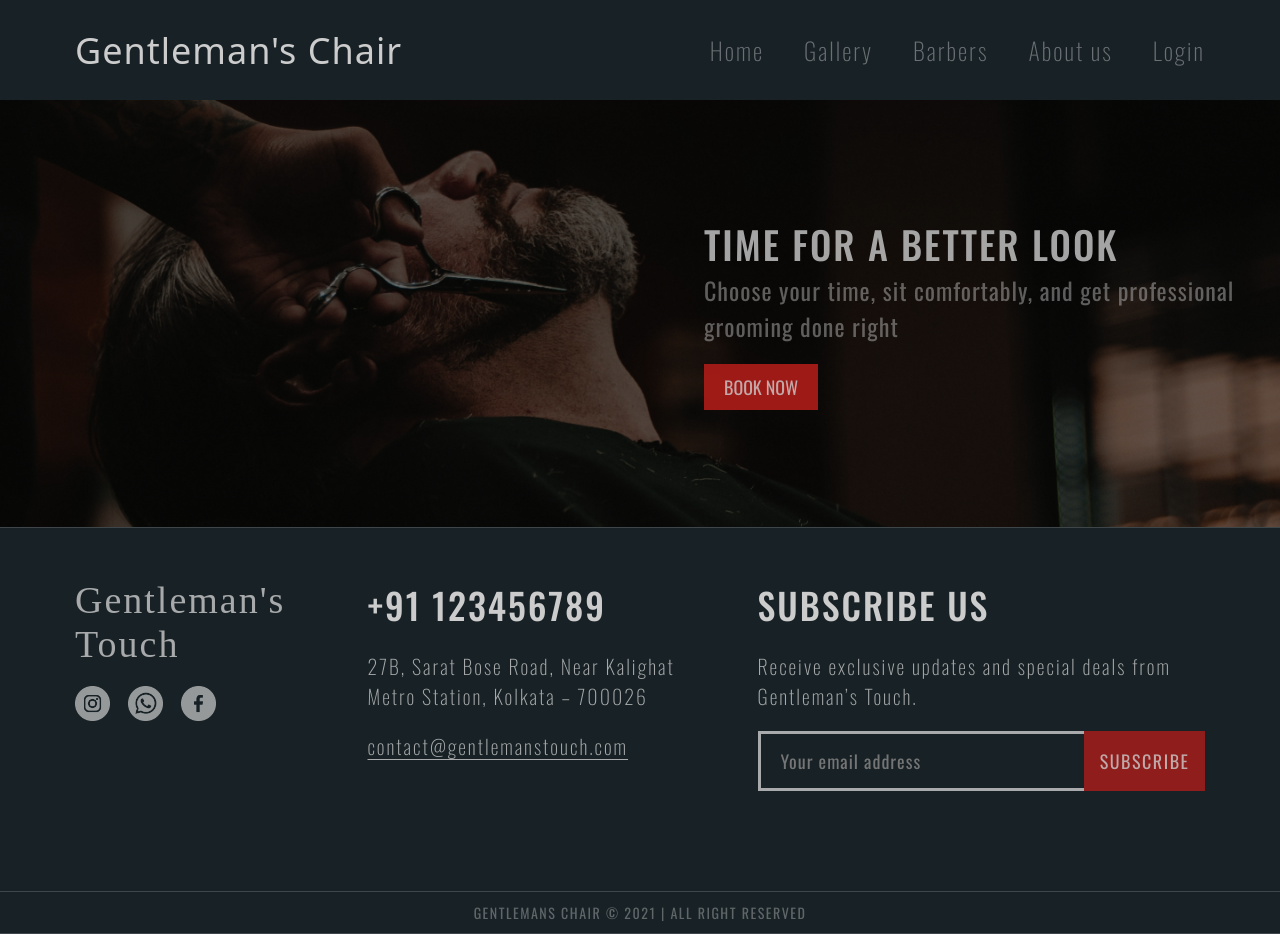
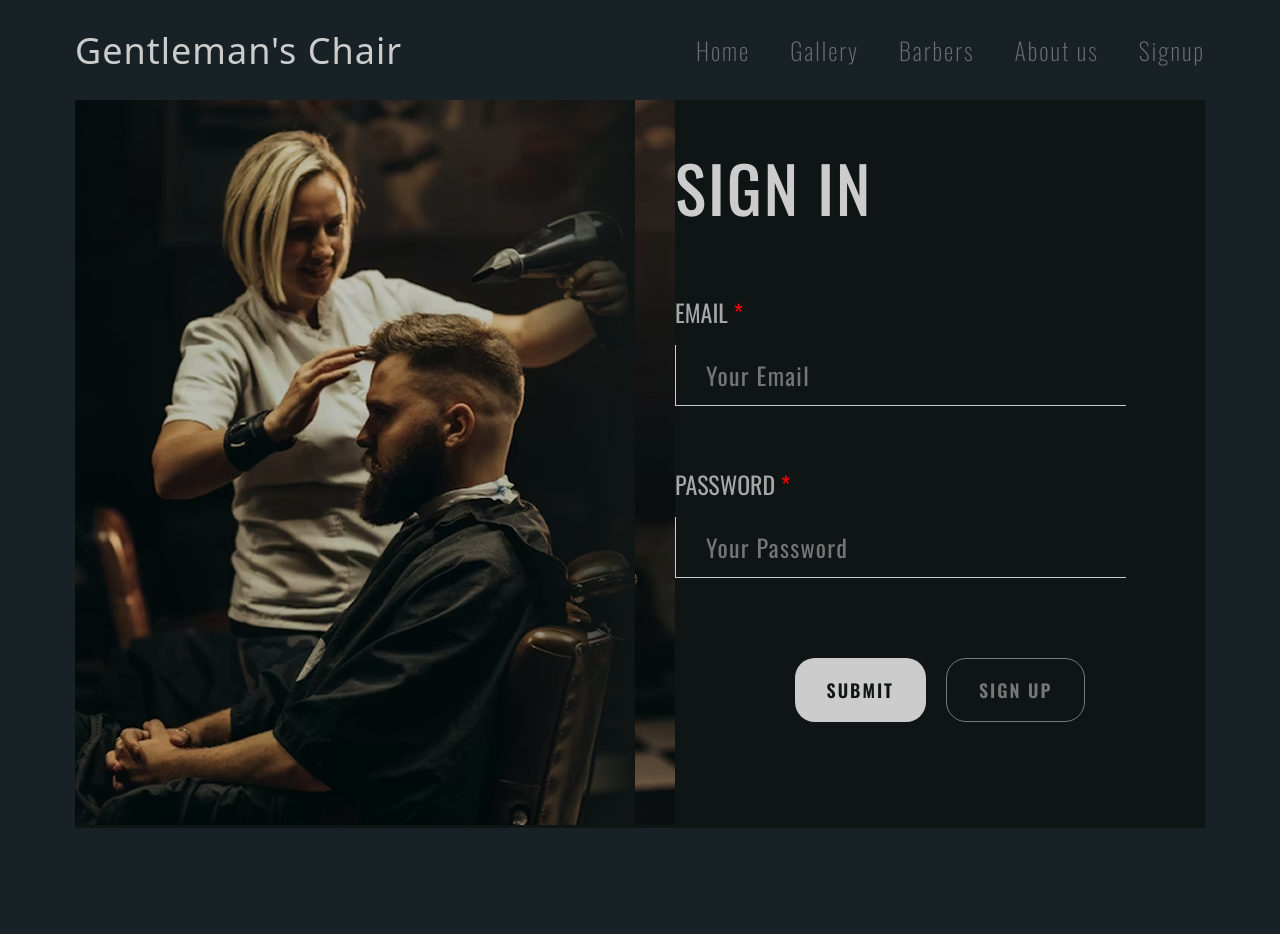
Before and after one commit to Ius221/GentlemanChair_frontend, a Vue app: page /signin in a window 1280 px wide. After the commit the page ends 828 px from the top, so only its background shows below. Built offline with nearby package versions, Linux system fonts and the light colour scheme; a web font is replaced by a local one.

Commit message:
Sign-in page completed

```diff
--- a/src/App.vue
+++ b/src/App.vue
@@ -17,7 +17,7 @@ import { useRoute } from 'vue-router'
 const route = useRoute()
 
 const isHidden = computed(() => {
-  if (route.path == '/login') return false
+  if (route.path == '/signin') return false
 
   return true
 })
--- /dev/null
+++ b/src/components/auth/SignIn.vue
@@ -0,0 +1,55 @@
+<template>
+  <div class="container">
+    <div class="first"><img :src="signin" /></div>
+    <div class="second">
+      <h2 class="heading">Sign In</h2>
+      <div class="input--fields">
+        <div class="input-field">
+          <label for="email">Email <span>*</span></label> <br />
+          <input type="email" placeholder="Your Email" id="email" />
+        </div>
+        <div class="input-field">
+          <label for="pass">Password <span>*</span></label> <br />
+          <input type="password" placeholder="Your Password" id="pass" />
+        </div>
+        <div class="btns">
+          <button id="btn--primary" class="btn">Submit</button>
+          <router-link to="/signup" id="btn--secondary" class="btn">sign up</router-link>
+        </div>
+      </div>
+    </div>
+  </div>
+</template>
+
+<script setup>
+import signin from '@/components/assets/images/signin.png'
+</script>
+
+<style scoped>
+.container {
+  background-color: #0f1514;
+  display: grid;
+  grid-template-columns: 1fr 1fr;
+}
+.input--fields {
+  display: flex;
+  flex-direction: column;
+  gap: 6rem;
+  margin-top: 6rem;
+}
+.first {
+  position: relative;
+}
+.first::before {
+  content: '';
+  position: absolute;
+  top: 0;
+  right: 4rem;
+  width: 20%;
+  height: 100%;
+  background: linear-gradient(90deg, rgba(15, 21, 20, 0), rgba(15, 21, 20, 1));
+}
+.second {
+  padding-top: 4rem;
+}
+</style>
--- a/src/pages/LoginPage.vue
+++ b/src/components/auth/SignUp.vue
@@ -1,5 +1,7 @@
 <template>
-  <h2>login here</h2>
+  <div class="container">
+    <h2 class="heading">Sign Up</h2>
+  </div>
 </template>
 
 <script>
--- a/src/components/nav/NavBar.vue
+++ b/src/components/nav/NavBar.vue
@@ -6,11 +6,24 @@
       <router-link to="/gallery">Gallery</router-link>
       <router-link to="/barbers">Barbers</router-link>
       <router-link to="/about">About us</router-link>
-      <router-link to="/login" v-if="true">Login</router-link>
-      <router-link to="/profile" class="profile--btn" v-else> Profile </router-link>
+      <router-link to="/signup" v-if="isSignin" class="auth">Signup</router-link>
+      <router-link to="/signin" v-else class="auth">Signin</router-link>
+      <!-- <router-link to="/profile" class="profile--btn" v-else> Profile </router-link> -->
     </div>
   </div>
 </template>
+
+<script setup>
+import { computed } from 'vue'
+import { useRoute } from 'vue-router'
+
+const route = useRoute()
+
+// Computed properties are reactive and more performant
+const isSignin = computed(() => {
+  return route.path === '/signin'
+})
+</script>
 
 <style scoped>
 .nav-container {
@@ -63,4 +76,7 @@ a:hover {
   background-color: rgba(173, 28, 24, 0.5);
   color: #ccc;
 }
+/* .auth {
+  color: #f00;
+} */
 </style>
--- /dev/null
+++ b/src/pages/SigninPage.vue
@@ -0,0 +1,86 @@
+<template>
+  <SignIn v-if="route.path == '/signin'" />
+  <SignUp v-else />
+</template>
+
+<script setup>
+import SignIn from '@/components/auth/SignIn.vue'
+import SignUp from '@/components/auth/SignUp.vue'
+import { useRoute } from 'vue-router'
+
+const route = useRoute()
+</script>
+
+<style>
+.heading {
+  color: #ccc;
+  font-size: 6.4rem;
+  font-weight: 450;
+  text-transform: uppercase;
+}
+label {
+  font-size: 2.4rem;
+  text-transform: uppercase;
+  color: #cccc;
+}
+label span {
+  color: red;
+}
+input {
+  font-family: inherit;
+  text-transform: capitalize;
+  height: 6rem;
+  width: 85%;
+  border: 1px solid #ccc;
+  color: #aaa;
+  border-right: 0;
+  border-top: 0;
+  background-color: transparent;
+  padding: 3rem;
+  font-size: 2.4rem;
+  letter-spacing: 2px;
+  letter-spacing: 1.3px;
+}
+.input-field {
+  display: flex;
+  flex-direction: column;
+}
+.btns {
+  display: flex;
+  justify-content: center;
+  gap: 2rem;
+}
+.btn {
+  font-family: inherit;
+  text-transform: uppercase;
+  padding: 1.8rem 3.2rem !important;
+  font-size: 2.4rem;
+  letter-spacing: 2px;
+  border-radius: 2rem;
+  cursor: pointer;
+  border: none;
+  font-weight: 600;
+}
+input:focus {
+  outline: none;
+}
+#btn--primary {
+  background-color: #ccc;
+  color: #0f1514;
+  transition: all 0.3s ease;
+}
+#btn--primary:hover {
+  box-shadow: 0px 0px 12px 2px #ccc;
+}
+#btn--secondary {
+  background-color: transparent;
+  border: 1px solid #aaaa;
+  color: #aaaa;
+  transition: all 0.3s ease;
+}
+#btn--secondary:hover {
+  border: 1px solid #ccc;
+  /* background-color: #ccc ; */
+  color: #ccc;
+}
+</style>
```
Also changed, not shown: src/pages/SignupPage.vue (added, +9 -0 lines), src/router/router.js (+7 -3 lines), src/components/assets/images/signin.png (added).
